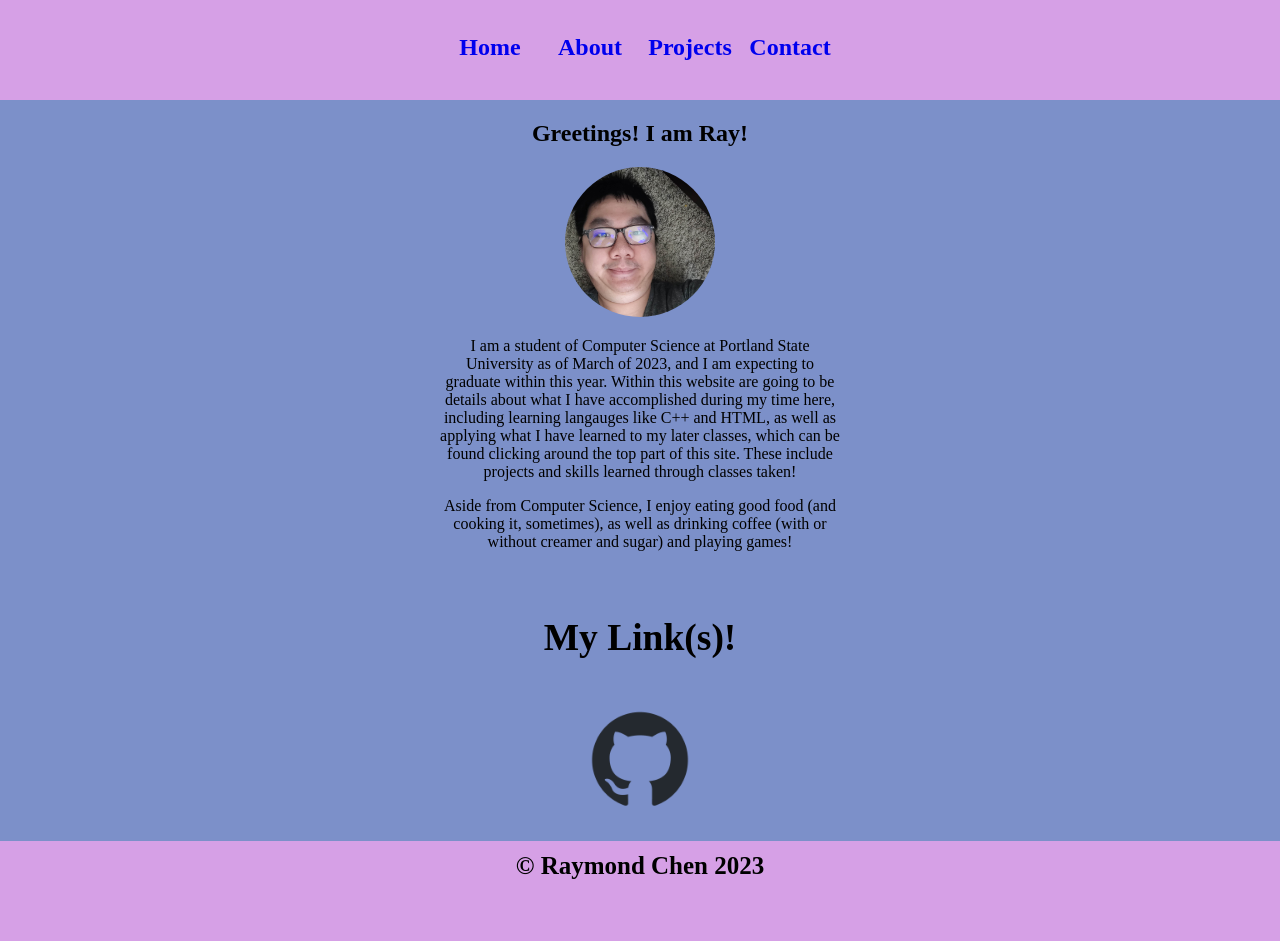
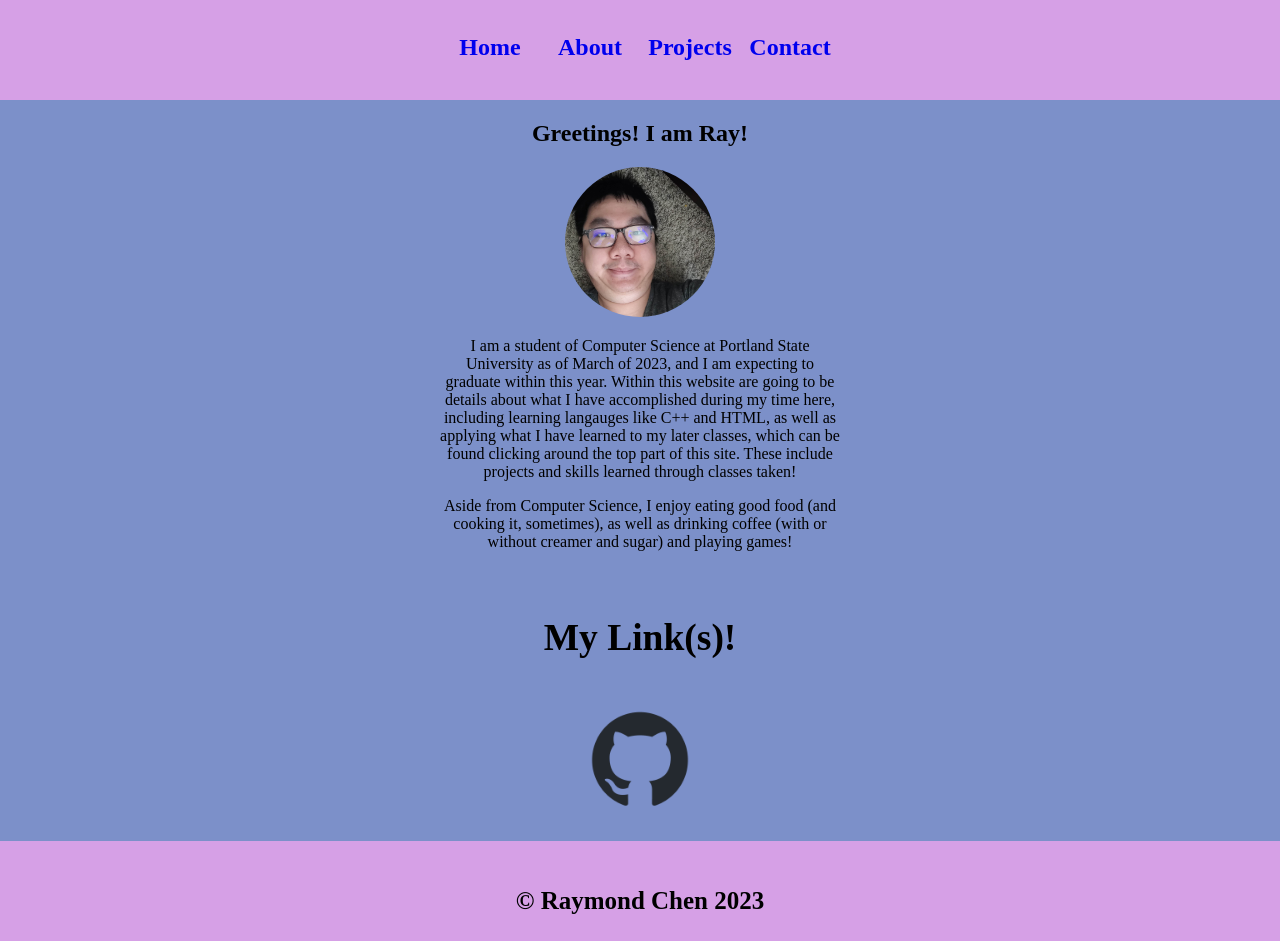
Before and after one commit to RayChen29/WebDevProject, a website: page index.html in a window 1280 px wide. Drawn offline with Linux system fonts and the light colour scheme.

```diff
--- a/index.css
+++ b/index.css
@@ -9,7 +9,7 @@
   --navHeight: 100px;
   --introPicHeight: 200px;
   --aboutHeader: 50%;
-  --lineheight: 0px;
+  --lineheight: 70px;
 }
 
 body {
```
